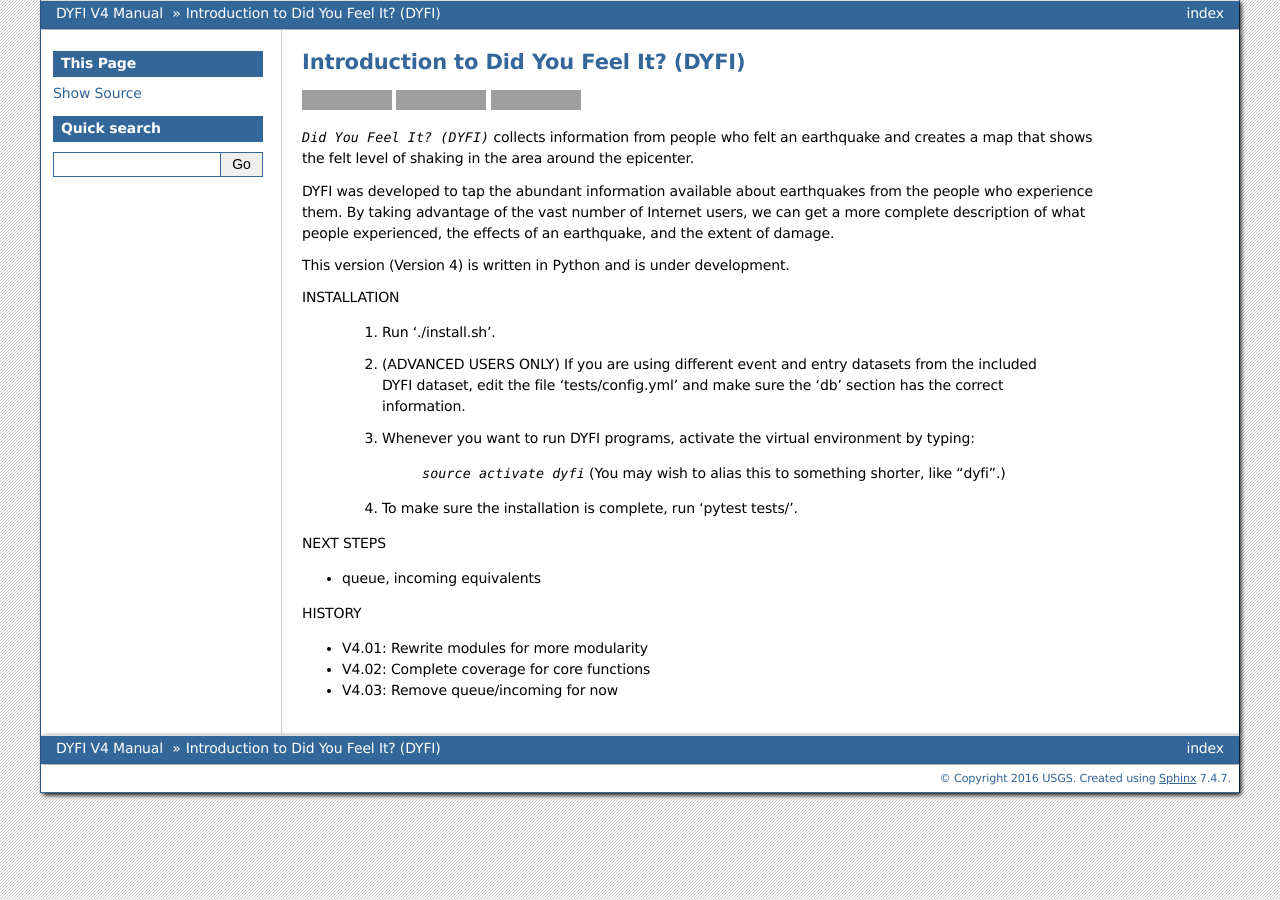
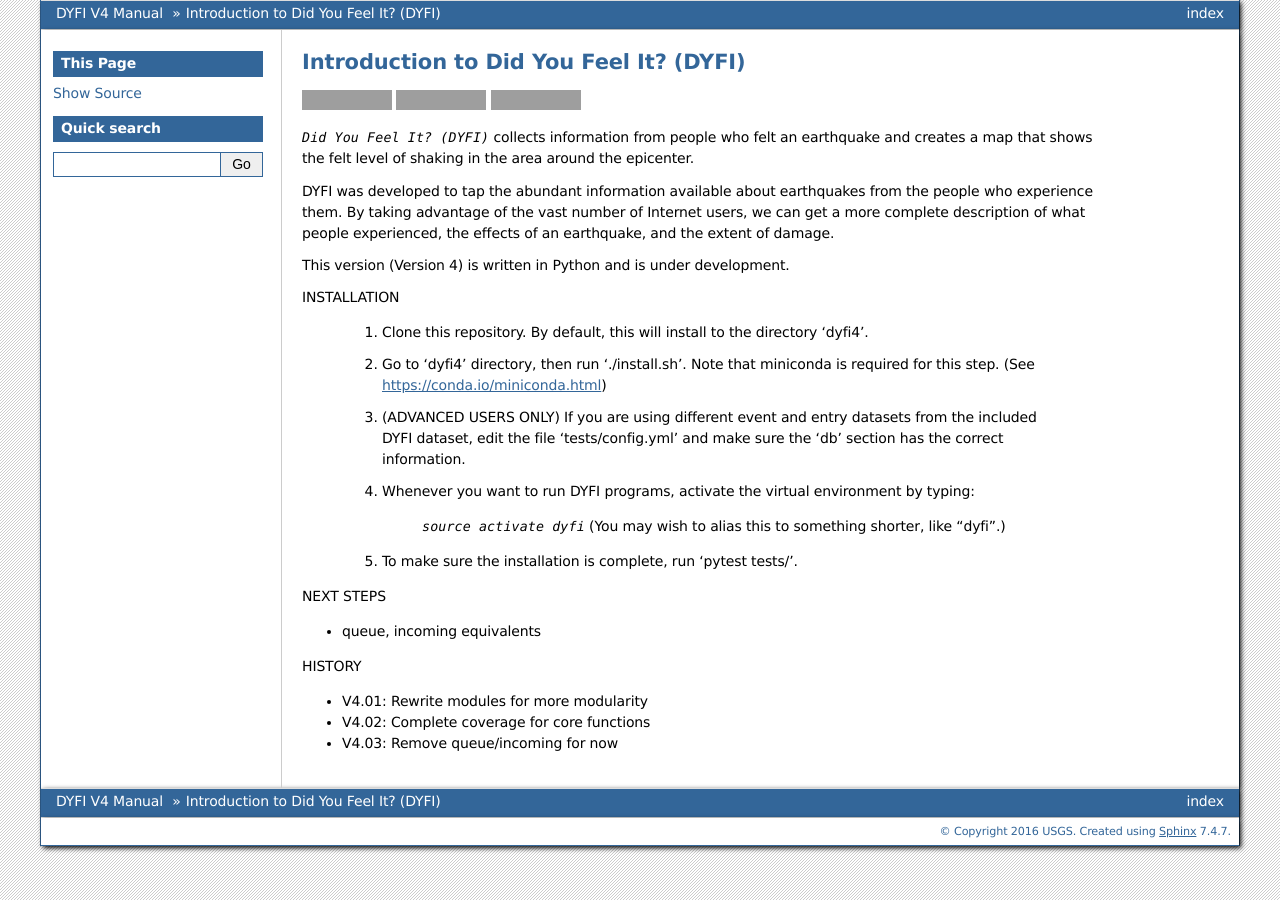
Before and after one commit to vinceq-usgs/dyfi4, a Sphinx documentation site: the page built from docs/source/includeme.rst, in a window 1280 px wide. Built offline with Sphinx 7.4.7, drawn with Linux system fonts in a browser that asks for light colours; pages that are not in the unit, such as notebooks, are missing from menus; grey boxes are pictures that could not be loaded.

Commit message:
more docs

```diff
--- a/README.rst
+++ b/README.rst
@@ -21,16 +21,18 @@ This version (Version 4) is written in Python and is under development.
 
 INSTALLATION
 
-    1. Run './install.sh'.
+    1. Clone this repository. By default, this will install to the directory 'dyfi4'.
 
-    2. (ADVANCED USERS ONLY) If you are using different event and entry datasets from the included DYFI dataset, edit the file 'tests/config.yml' and make sure the 'db' section has the correct information.
+    2. Go to 'dyfi4' directory, then run './install.sh'. Note that miniconda is required for this step. (See https://conda.io/miniconda.html)
 
-    3. Whenever you want to run DYFI programs, activate the virtual environment by typing:
+    3. (ADVANCED USERS ONLY) If you are using different event and entry datasets from the included DYFI dataset, edit the file 'tests/config.yml' and make sure the 'db' section has the correct information.
+
+    4. Whenever you want to run DYFI programs, activate the virtual environment by typing:
 
         `source activate dyfi`
         (You may wish to alias this to something shorter, like "dyfi".)
 
-    4. To make sure the installation is complete, run 'pytest tests/'.
+    5. To make sure the installation is complete, run 'pytest tests/'.
 
 NEXT STEPS
 
```
Also changed, not shown: docs/introduction.rst (+8 -1 lines), 1 other file.
